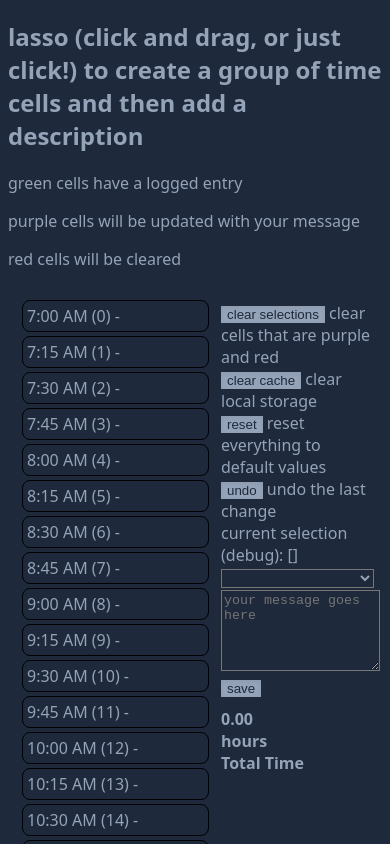
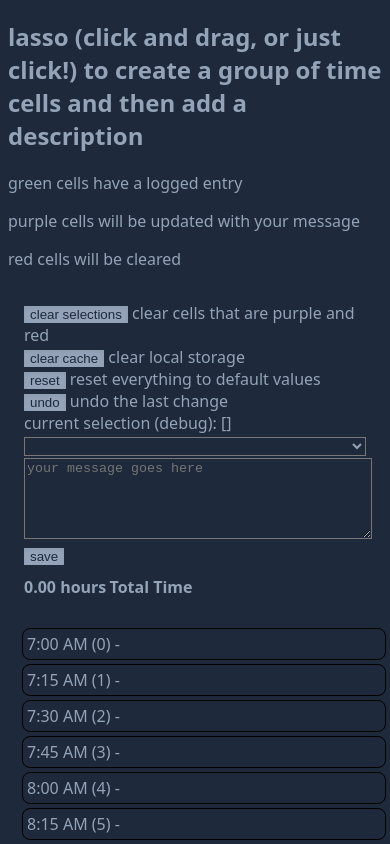
Before and after one commit to ryanrodemoyer/timelasso, a Nuxt app: page / in a window 390 px wide. Shown: the top 844 px of the page. Built offline with nearby package versions, Linux system fonts and the light colour scheme.

Commit message:
stacked on mobile, fixed on non-mobile

```diff
--- a/pages/index.vue
+++ b/pages/index.vue
@@ -11,8 +11,7 @@
     </div>
     <!-- <pre>{{ ui }}</pre> -->
 
-    <!-- <div class="grid grid-cols-1 sm:grid-cols-2"> -->
-    <div class="flex">
+    <div class="flex flex-col-reverse sm:flex-row">
       <div class="flex-1 p-2.5">
         <div
           v-for="(time, i) in config.times"
@@ -33,7 +32,7 @@
         </div>
       </div>
       <div class="flex-1">
-        <div class="flex flex-wrap fixed p-4">
+        <div class="flex flex-wrap relative p-4 sm:fixed">
           <div class="basis-full mb-2.5">
             <div class="mb-0.5">
               <div>
```
